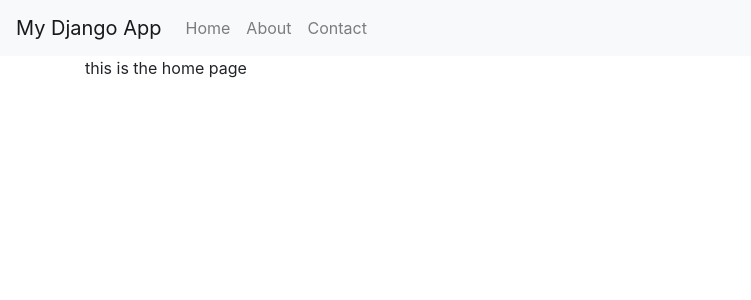
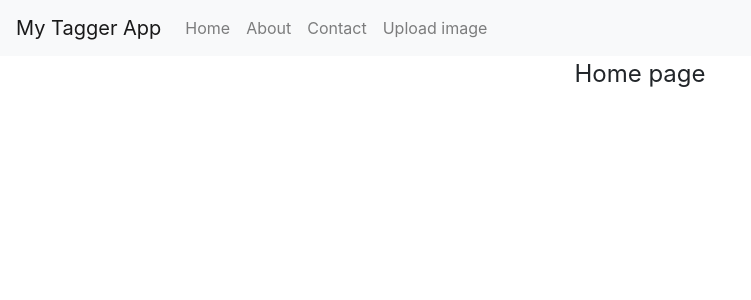
Before and after one commit to ohayonyo/Annotation-Tool, a Django app: page / in a window 1280 px wide. Shown: the top 300 px of the page, without its empty margins (0-751 px from the left). Run offline with Django 4.2, Linux system fonts and the light colour scheme; some libraries are stand-ins or nearby versions.

Commit message:
fix home page and add navigation between pages

```diff
--- a/AnnotationTool/AnnotationTool/urls.py
+++ b/AnnotationTool/AnnotationTool/urls.py
@@ -19,5 +19,5 @@ from django.urls import path, include
 
 urlpatterns = [
     path('admin/', admin.site.urls),
-    path("", include("myapp.urls"))
+    path("", include("myapp.urls")),
 ]
--- a/AnnotationTool/myapp/templates/base.html
+++ b/AnnotationTool/myapp/templates/base.html
@@ -6,7 +6,7 @@
        name="viewport"
        content="width=device-width, initial-scale=1, shrink-to-fit=no"
     />
-    <title>{% block title %}Django App{% endblock %}</title>
+    <title>{% block title %}Tagger App{% endblock %}</title>
 
     <link
       href="https://stackpath.bootstrapcdn.com/bootstrap/4.3.1/css/bootstrap.min.css"
@@ -15,7 +15,7 @@
   </head>
   <body>
     <nav class="navbar navbar-expand-lg navbar-light bg-light">
-      <a class="navbar-brand" href="#">My Django App</a>
+      <a class="navbar-brand" href="#">My Tagger App</a>
       <button
       class="navbar-toggler"
       type="button"
@@ -30,13 +30,16 @@
       <div class="collapse navbar-collapse" id="navbarNav">
         <ul class="navbar-nav">
           <li class="nav-item">
-            <a class="nav-link" href="#">Home</a>
+            <a class="nav-link" href="/">Home</a>
           </li>
           <li class="nav-item">
-            <a class="nav-link" href="#">About</a>
+            <a class="nav-link" href="/">About</a>
           </li>
           <li class="nav-item">
-            <a class="nav-link" href="#">Contact</a>
+            <a class="nav-link" href="/">Contact</a>
+          </li>
+          <li class="nav-item">
+            <a class="nav-link" href="/upload_image">Upload image</a>
           </li>
         </ul>
       </div>
--- a/AnnotationTool/myapp/templates/home.html
+++ b/AnnotationTool/myapp/templates/home.html
@@ -1,4 +1,6 @@
 {% extends "base.html" %} {% block title %} Home Page {% endblock %}
 {% block content %}
-<p>this is the home page</p>
+<div style="text-align: center; font-size: 24px;">
+  <p>Home page</p>
+</div>
 {% endblock %}
--- a/AnnotationTool/myapp/urls.py
+++ b/AnnotationTool/myapp/urls.py
@@ -2,5 +2,6 @@ from django.urls import path
 from . import views
 
 urlpatterns = [
-    path("", views.home, name="home")
+    path("", views.home, name="home"),
+    path("upload_image/", views.upload_image_page, name="upload_image_page")
 ]
--- a/AnnotationTool/myapp/views.py
+++ b/AnnotationTool/myapp/views.py
@@ -6,3 +6,7 @@ from django.shortcuts import render, HttpResponse
 
 def home(request):
     return render(request, "home.html")
+
+
+def upload_image_page(request):
+    return render(request,"upload_image_page.html")
```
Also changed, not shown: AnnotationTool/myapp/templates/upload_image_page.html (added, +13 -0 lines).
